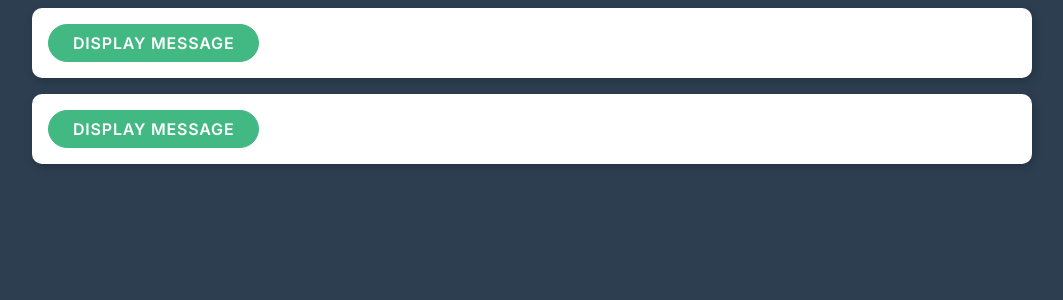
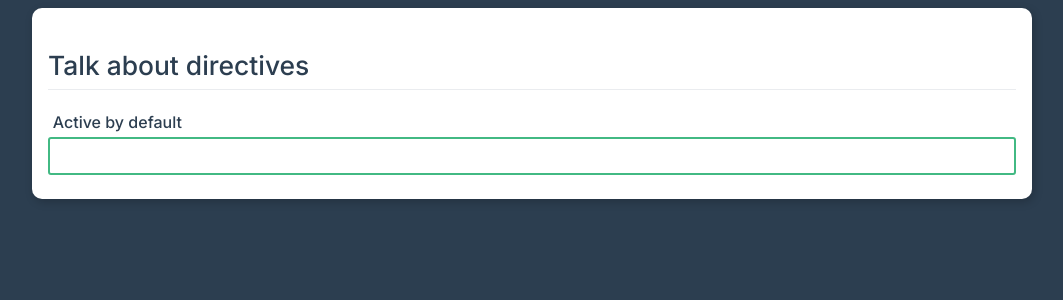
Before and after one commit to glushach/vue-bases, a Vue app in the folder vue-framework/: page / in a window 1280 px wide. Shown: the top 300 px of the page, without its empty margins (108-1171 px from the left). Built offline with nearby package versions, Linux system fonts and the light colour scheme.

Commit message:
feat: create custom directive

```diff
--- a/vue-framework/src/App.vue
+++ b/vue-framework/src/App.vue
@@ -1,31 +1,25 @@
 <template>
   <div class="container">
-    <app-alert
-        v-if="alert"
-        title="Attention!"
-        text="This is the very important message, be careful"
-        type="warning"
-        closable
-        @close="alert = false"
-    ></app-alert>
+    <div class="card">
+      <h2>Talk about directives</h2>
 
-    <div class="card">
-      <div class="btn primary" @click="toggleAlert">{{alert ? 'Hidden' : 'Display'}} message</div>
+      <div class="form-control">
+        <label for="inp">Active by default</label>
+        <input v-focus type="text" id="inp">
+      </div>
     </div>
-
-    <app-block></app-block>
   </div>
 </template>
 
 
 <script>
-import AppAlert from "./components/AppAlert";
-import AppBlock from "./components/AppBlock";
-import alertMixin from "./alertMixin";
+
+import focusDirective from "./focusDirective";
 
 export default {
-  mixins: [alertMixin],
-  components: { AppAlert, AppBlock }
+  directives: {
+    focus: focusDirective
+  }
 }
 </script>
 
--- /dev/null
+++ b/vue-framework/src/focusDirective.js
@@ -0,0 +1,5 @@
+export default {
+  mounted(el) {
+    el.focus()
+  }
+}
--- a/vue-framework/src/main.js
+++ b/vue-framework/src/main.js
@@ -3,4 +3,9 @@ import App from './App.vue';
 import './theme.css';
 
 createApp(App)
+  // .directive('focus', {
+  //   mounted(el) {
+  //     el.focus();
+  //   }
+  // })
   .mount('#app');
```
Also changed, not shown: vue-framework/src/AppWithMixins.vue (added, +34 -0 lines).
